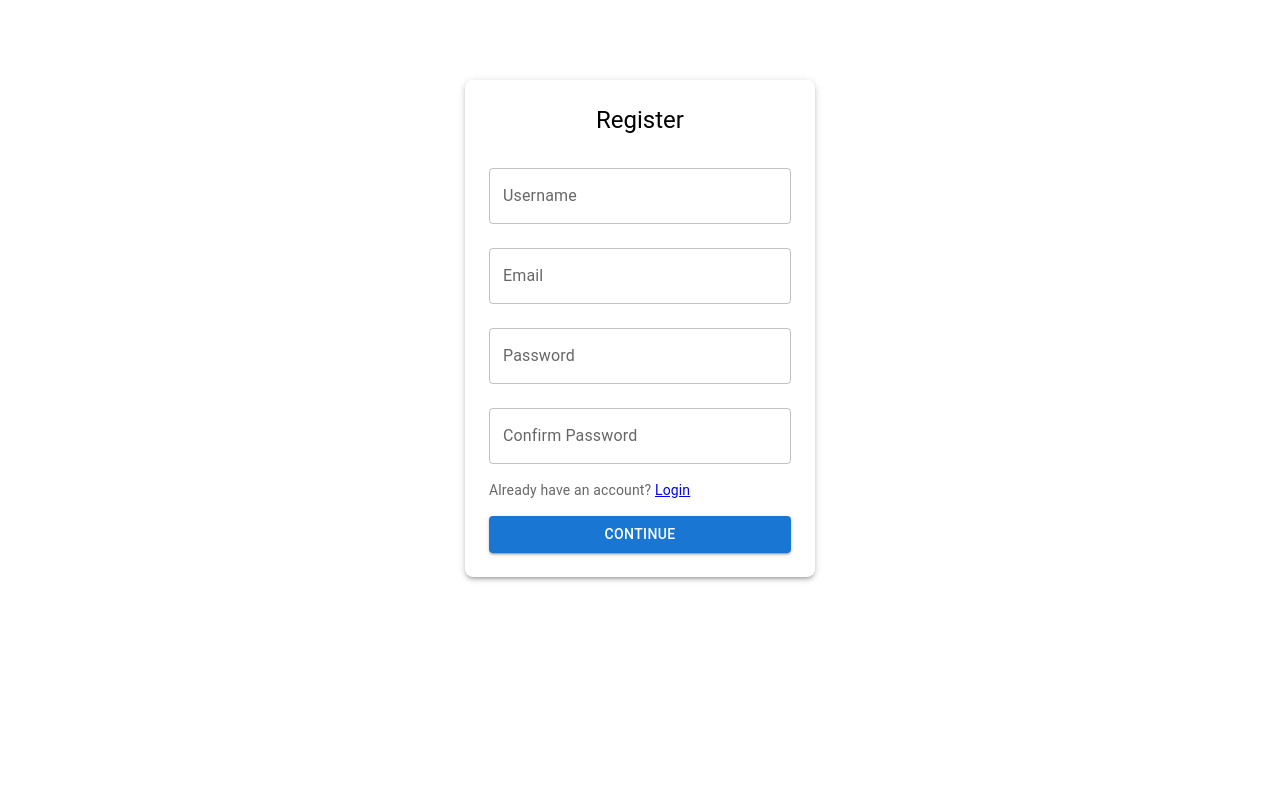
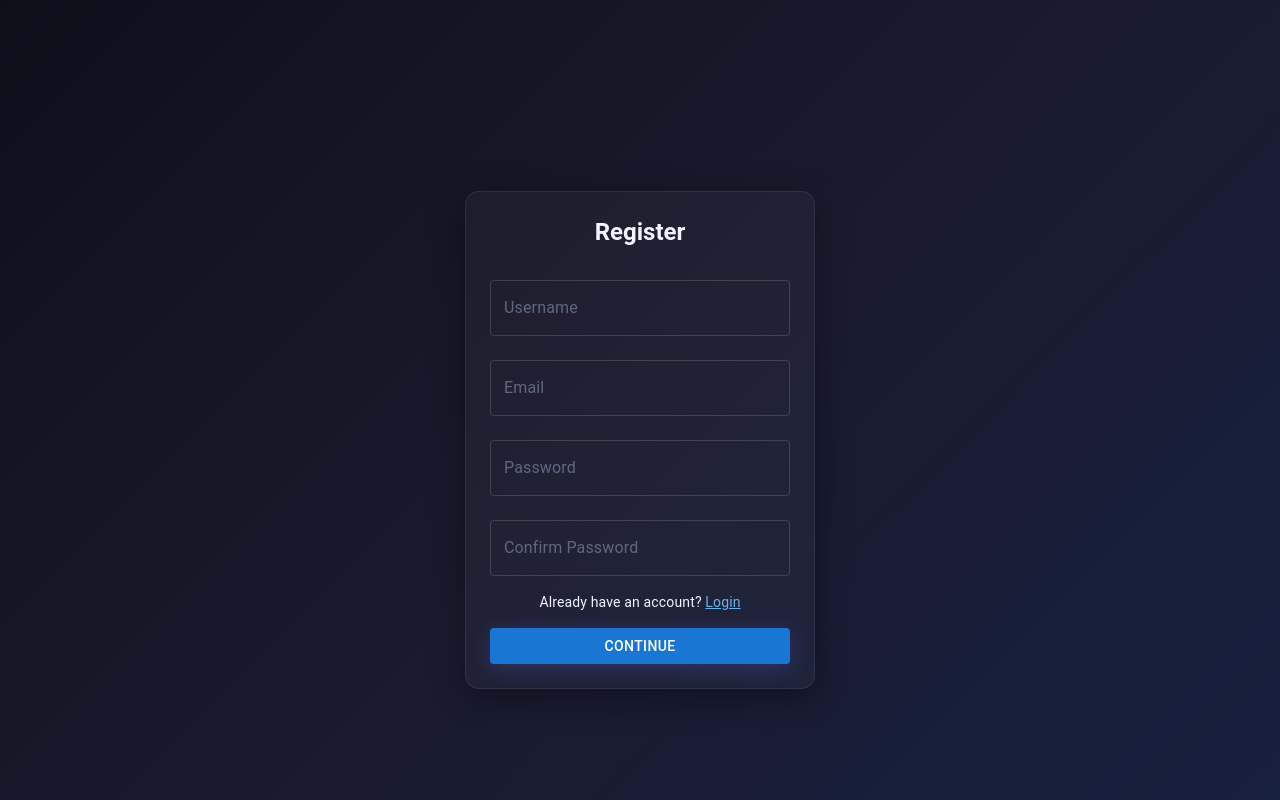
Before and after one commit to ShyaAyad/ClariNote, a React (Vite) app in the folder frontend/ClariNote/: page /register in a window 1280 px wide. Built offline with nearby package versions, Linux system fonts and the light colour scheme.

Commit message:
Changing login and register form stylings

```diff
--- a/frontend/ClariNote/src/pages/Login.jsx
+++ b/frontend/ClariNote/src/pages/Login.jsx
@@ -1,6 +1,6 @@
 import { Box, TextField, Button, Typography } from "@mui/material";
-import { Link, useNavigate } from 'react-router-dom';
-import { useUserStore } from '../store/User.store';
+import { Link, useNavigate } from "react-router-dom";
+import { useUserStore } from "../store/User.store";
 import { useState } from "react";
 
 const Login = () => {
@@ -14,8 +14,8 @@ const Login = () => {
     e.preventDefault();
     try {
       const success = await login(email, password);
-        if(success){
-          navigate('/');
+      if (success) {
+        navigate("/");
       }
     } catch (error) {
       console.log("Failed to log user in", error);
@@ -25,15 +25,33 @@ const Login = () => {
   return (
     <Box
       sx={{
+        minHeight: "100vh",
+        background:
+          "linear-gradient(135deg, #0f0f1a 0%, #1a1a2e 50%, #16213e 100%)",
+        display: "flex",
+        alignItems: "center",
+        justifyContent: "center",
+      }}
+    >
+      <Box
+        sx={{
           width: 350,
           mx: "auto",
           mt: 10,
           p: 3,
-          boxShadow: 3,
-          borderRadius: 2,
+          borderRadius: "14px",
+          background: "rgba(255,255,255,0.03)",
+          border: "1px solid rgba(255,255,255,0.08)",
+          boxShadow: "0 8px 32px rgba(0,0,0,0.4)",
         }}
       >
-        <Typography variant="h5" textAlign="center" mb={2}>
+        <Typography
+          variant="h5"
+          textAlign="center"
+          mb={2}
+          color="#f0f4ff"
+          fontWeight={600}
+        >
           Login
         </Typography>
         <form onSubmit={handleLogin}>
@@ -44,6 +62,16 @@ const Login = () => {
             type="email"
             fullWidth
             margin="normal"
+            sx={{
+              "& .MuiOutlinedInput-root": {
+                color: "#f0f4ff",
+                "& fieldset": { borderColor: "rgba(255,255,255,0.15)" },
+                "&:hover fieldset": { borderColor: "rgba(99,179,237,0.5)" },
+                "&.Mui-focused fieldset": { borderColor: "#63b3ed" },
+              },
+              "& .MuiInputLabel-root": { color: "#606880" },
+              "& .MuiInputLabel-root.Mui-focused": { color: "#63b3ed" },
+            }}
           />
 
           <TextField
@@ -53,17 +81,36 @@ const Login = () => {
             type="password"
             fullWidth
             margin="normal"
+            sx={{
+              "& .MuiOutlinedInput-root": {
+                color: "#f0f4ff",
+                "& fieldset": { borderColor: "rgba(255,255,255,0.15)" },
+                "&:hover fieldset": { borderColor: "rgba(99,179,237,0.5)" },
+                "&.Mui-focused fieldset": { borderColor: "#63b3ed" },
+              },
+              "& .MuiInputLabel-root": { color: "#606880" },
+              "& .MuiInputLabel-root.Mui-focused": { color: "#63b3ed" },
+            }}
           />
 
-          <Typography variant="body2" color="textSecondary" mt={1}>
-            Don't have an account? <Link to="/register">Register</Link>
+          <Typography variant="body2" mt={1} color="#f0f4ff" textAlign="center">
+            Don't have an account?{" "}
+            <Link to="/register" style={{ color: "#63b3ed" }}>
+              Register
+            </Link>
           </Typography>
-          <Button type="submit" variant="contained" fullWidth sx={{ mt: 2 }}>
+          <Button
+            type="submit"
+            variant="contained"
+            fullWidth
+            sx={{ mt: 2, boxShadow: "0 4px 20px rgba(99,102,241,0.25)" }}
+          >
             Continue
           </Button>
         </form>
       </Box>
+    </Box>
   );
-}
+};
 
-export default Login
+export default Login;
--- a/frontend/ClariNote/src/pages/Register.jsx
+++ b/frontend/ClariNote/src/pages/Register.jsx
@@ -7,7 +7,7 @@ function Register() {
   const [name, setName] = useState("");
   const [email, setEmail] = useState("");
   const [password, setPassword] = useState("");
-  const [passwordConfirmation , setPasswordConfirmation] = useState("");
+  const [passwordConfirmation, setPasswordConfirmation] = useState("");
 
   const navigate = useNavigate();
   const singUp = useUserStore((state) => state.register);
@@ -15,9 +15,9 @@ function Register() {
   const handleRegister = async (e) => {
     e.preventDefault();
     try {
-      const success = await singUp(name, email, password, passwordConfirmation );
-      if(success){
-        navigate('/');
+      const success = await singUp(name, email, password, passwordConfirmation);
+      if (success) {
+        navigate("/");
       }
     } catch (error) {
       console.log("Failed to register user", error);
@@ -27,15 +27,33 @@ function Register() {
   return (
     <Box
       sx={{
+        minHeight: "100vh",
+        background:
+          "linear-gradient(135deg, #0f0f1a 0%, #1a1a2e 50%, #16213e 100%)",
+        display: "flex",
+        alignItems: "center",
+        justifyContent: "center",
+      }}
+    >
+      <Box
+        sx={{
           width: 350,
           mx: "auto",
           mt: 10,
           p: 3,
-        boxShadow: 3,
-        borderRadius: 2,
+          borderRadius: "14px",
+          background: "rgba(255,255,255,0.03)",
+          border: "1px solid rgba(255,255,255,0.08)",
+          boxShadow: "0 8px 32px rgba(0,0,0,0.4)",
         }}
       >
-      <Typography variant="h5" textAlign="center" mb={2}>
+        <Typography
+          variant="h5"
+          textAlign="center"
+          mb={2}
+          color="#f0f4ff"
+          fontWeight={600}
+        >
           Register
         </Typography>
         <form onSubmit={handleRegister}>
@@ -46,6 +64,16 @@ function Register() {
             type="text"
             fullWidth
             margin="normal"
+            sx={{
+              "& .MuiOutlinedInput-root": {
+                color: "#f0f4ff",
+                "& fieldset": { borderColor: "rgba(255,255,255,0.15)" },
+                "&:hover fieldset": { borderColor: "rgba(99,179,237,0.5)" },
+                "&.Mui-focused fieldset": { borderColor: "#63b3ed" },
+              },
+              "& .MuiInputLabel-root": { color: "#606880" },
+              "& .MuiInputLabel-root.Mui-focused": { color: "#63b3ed" },
+            }}
           />
 
           <TextField
@@ -55,6 +83,16 @@ function Register() {
             type="email"
             fullWidth
             margin="normal"
+            sx={{
+              "& .MuiOutlinedInput-root": {
+                color: "#f0f4ff",
+                "& fieldset": { borderColor: "rgba(255,255,255,0.15)" },
+                "&:hover fieldset": { borderColor: "rgba(99,179,237,0.5)" },
+                "&.Mui-focused fieldset": { borderColor: "#63b3ed" },
+              },
+              "& .MuiInputLabel-root": { color: "#606880" },
+              "& .MuiInputLabel-root.Mui-focused": { color: "#63b3ed" },
+            }}
           />
 
           <TextField
@@ -64,24 +102,47 @@ function Register() {
             type="password"
             fullWidth
             margin="normal"
+            sx={{
+              "& .MuiOutlinedInput-root": {
+                color: "#f0f4ff",
+                "& fieldset": { borderColor: "rgba(255,255,255,0.15)" },
+                "&:hover fieldset": { borderColor: "rgba(99,179,237,0.5)" },
+                "&.Mui-focused fieldset": { borderColor: "#63b3ed" },
+              },
+              "& .MuiInputLabel-root": { color: "#606880" },
+              "& .MuiInputLabel-root.Mui-focused": { color: "#63b3ed" },
+            }}
           />
 
           <TextField
             label="Confirm Password"
-          value={passwordConfirmation }
+            value={passwordConfirmation}
             onChange={(e) => setPasswordConfirmation(e.target.value)}
             type="password"
             fullWidth
             margin="normal"
+            sx={{
+              "& .MuiOutlinedInput-root": {
+                color: "#f0f4ff",
+                "& fieldset": { borderColor: "rgba(255,255,255,0.15)" },
+                "&:hover fieldset": { borderColor: "rgba(99,179,237,0.5)" },
+                "&.Mui-focused fieldset": { borderColor: "#63b3ed" },
+              },
+              "& .MuiInputLabel-root": { color: "#606880" },
+              "& .MuiInputLabel-root.Mui-focused": { color: "#63b3ed" },
+            }}
           />
 
-        <Typography variant="body2" color="textSecondary" mt={1}>
-          Already have an account? <Link to="/login">Login</Link>
+          <Typography variant="body2" mt={1} color="#f0f4ff" textAlign="center">
+            Already have an account? <Link to="/login" style={{ color: "#63b3ed" }}>
+              Login
+            </Link>
           </Typography>
-        <Button type="submit" variant="contained" fullWidth sx={{ mt: 2 }}>
+          <Button type="submit" variant="contained" fullWidth sx={{ mt: 2, boxShadow: "0 4px 20px rgba(99,102,241,0.25)" }} >
             Continue
           </Button>
         </form>
+      </Box>
     </Box>
   );
 }
```
Lines whose indentation alone changed are shown as unchanged.
